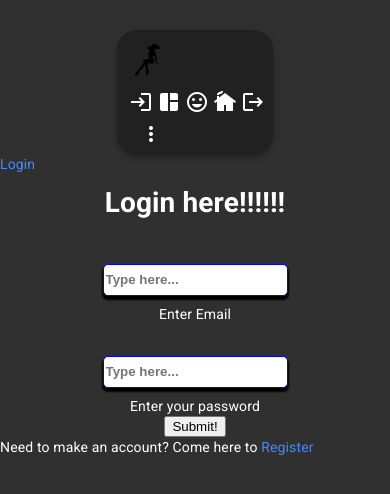
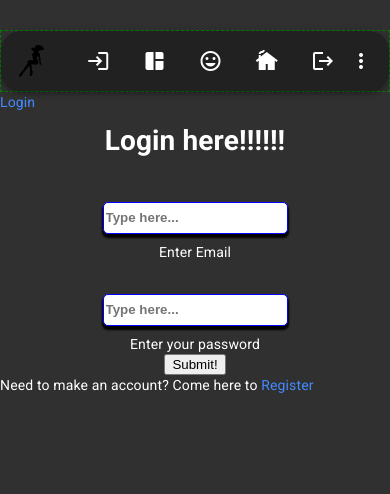
Before and after one commit to clew-bot/wfuz, a Vue app: page /login in a window 390 px wide. Shown: the top 494 px of the page. Built offline with nearby package versions, Linux system fonts and the light colour scheme; no server answers.

Commit message:
responsive header

```diff
--- a/src/components/AppHeader.vue
+++ b/src/components/AppHeader.vue
@@ -12,7 +12,7 @@
       <!-- <div class="icon__buttons">
         <SideNav></SideNav>
       </div> -->
-      <div class="icon__buttons">
+      <!-- <div class="icon__buttons"> -->
       <md-toolbar class="toolbar">
         <!-- <h1 class="md-title" style="flex: 1">WFZ Laboratories</h1> -->
         <img src="../assets/g.svg" alt="" width="45px" />
@@ -40,7 +40,7 @@
           <md-icon>more_vert</md-icon>
         </md-button>
       </md-toolbar>
-      </div>
+      <!-- </div> -->
     </header>
   </div>
 </template>
@@ -84,9 +84,9 @@ export default {
   display: flex;
   justify-content: space-evenly;
   align-items: center;
-  /* border: dashed 1px green; */
+  border: dashed 1px green;
   margin-top: 30px;
-  width: 100%;
+  width: 10;
   position: sticky;
 }
 
@@ -101,8 +101,12 @@ export default {
   pointer-events: all;
 }
 
+i {
+  height: 50px;
+}
+
 .toolbar {
   border-radius: 20px;
-  width: 40vw;
+  width: 50wv;
 }
 </style>
--- a/src/components/SideNav.vue
+++ b/src/components/SideNav.vue
@@ -50,6 +50,10 @@ export default {
   },
   methods: {
     async signout() {
+      console.log("testing");
+      prompt(
+        "Are you sure you want to sign out? You will be redirected to the homepage"
+      );
       try {
         const data = await firebase.auth().signOut();
         console.log(data);
--- a/src/pages/LoginPage.vue
+++ b/src/pages/LoginPage.vue
@@ -56,9 +56,6 @@ import "firebase/auth";
 export default {
   data() {
     return {
-      //   lastname: "",
-      //   firstname: "",
-      //   birthday: "",
       email: "",
       password: "",
       error: "",
@@ -75,7 +72,7 @@ export default {
         console.log(val);
         this.$router.replace({ name: "secret" });
       } catch (err) {
-        console.log("fuck", err);
+        console.log("Something went wrong!", err);
       }
     },
   },
--- a/src/pages/Register.vue
+++ b/src/pages/Register.vue
@@ -35,7 +35,7 @@ export default {
         console.log(user);
         this.$router.replace({ name: "secret" });
       } catch (err) {
-        console.log("fuck", err);
+        console.log("Something went wrong!", err);
       }
     },
   },
```
Lines whose indentation alone changed are shown as unchanged.
